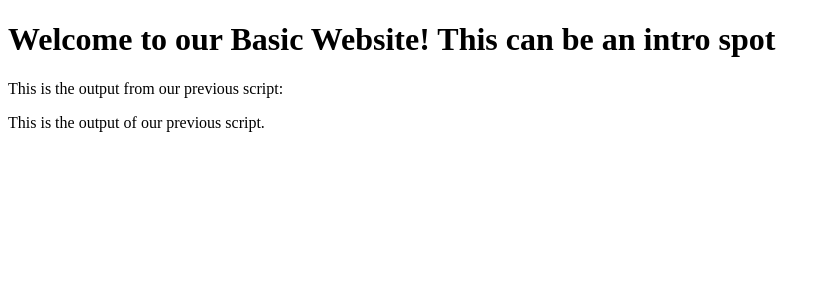
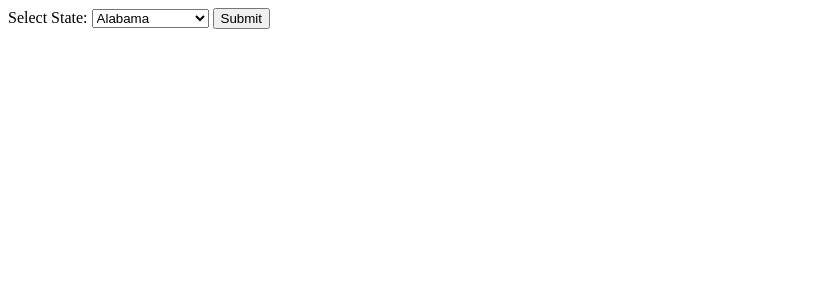
Before and after one commit to joshuamoore26GS/16B-Project-F23, a Flask app: page / in a window 1280 px wide. Shown: the top 300 px of the page, without its empty margins (0-831 px from the left). Run offline with Flask 3, Linux system fonts and the light colour scheme.

Commit message:
Website Edits

```diff
--- a/website_draft/app.py
+++ b/website_draft/app.py
@@ -1,13 +1,41 @@
-from flask import Flask, render_template
+from flask import Flask, render_template, request
+import pandas as pd
+import sqlite3
+from geopy.geocoders import Nominatim
+import plotly.express as px
 
 app = Flask(__name__)
 
-# Sample data or your previous script output
-previous_script_output = "This is the output of our previous script."
+# Initialize  database connection
+conn = sqlite3.connect("schools.db")
+
+
+def query_schools_database(state):
+    cmd = f"""
+    SELECT S.statename, S.lea_name, S.mstreet1, S.mzip
+    FROM schools S
+    WHERE S.statename = "{state}"
+    """
+    return pd.read_sql_query(cmd, conn)
+
+
+def geocode_address(address):
+    geolocator = Nominatim(user_agent="example app")
+    location = geolocator.geocode(address)
+    if location:
+        return location.latitude, location.longitude
+    else:
+        return None, None
 
 @app.route('/')
 def index():
-    return render_template('index.html', output=previous_script_output)
+    return render_template('index.html', PageTitle="CRT Data")
+
+@app.route('/process', methods=['POST'])
+def process():
+    selected_state = request.form['state']
+    schools_data = query_schools_database(selected_state)
+    return render_template('result.html', schools_data=schools_data)
 
 if __name__ == '__main__':
     app.run(debug=True, port=8080)
--- a/website_draft/templates/index.html
+++ b/website_draft/templates/index.html
@@ -1,13 +1,65 @@
+
 <!DOCTYPE html>
 <html>
 <head>
-    <title>Project</title>
+    <title>Select State</title>
 </head>
 <body>
-    <h1>Welcome to our Basic Website! This can be an intro spot</h1>
-    <div id="content">
-        <p>This is the output from our previous script:</p>
-        <p>{{ output }}</p>
-    </div>
+    <form action="/process" method="post">
+        <label for="state">Select State:</label>
+        <select id="state" name="state">
+            <option value="Alabama">Alabama</option>
+            <option value="Alaska">Alaska</option>
+            <option value="Arizona"> Alaska</option>
+            <option value="Arkansas">Arkansas</option>
+            <option value="California">California</option>
+            <option value="Colorado">Colorado</option>
+            <option value="Connecticut">Connecticut</option>
+            <option value="Delaware">Delaware</option>
+            <option value="Florida">Florida</option>
+            <option value="Georgia">Georgia</option>
+            <option value="Hawaii">Hawaii</option>
+            <option value="Idaho">Idaho</option>
+            <option value="Illinois">Illinois</option>
+            <option value="Indiana">Indiana</option>
+            <option value="Iowa">Iowa</option>
+            <option value="Kansas">Kansas</option>
+            <option value="Kentucky">Kentucky</option>
+            <option value="Louisiana">Louisiana</option>
+            <option value="Maine">Maine</option>
+            <option value="Maryland">Maryland</option>
+            <option value="Massachusetts">Massachusetts</option>
+            <option value="Michigan">Michigan</option>
+            <option value="Minnesota">Minnesota</option>
+            <option value="Mississippi">Mississippi</option>
+            <option value="Missouri">Missouri</option>
+            <option value="Montana">Montana</option>
+            <option value="Nebraska">Nebraska</option>
+            <option value="Nevada">Nevada</option>
+            <option value="New Hampshire">New Hampshire</option>
+            <option value="New Jersey">New Jersey</option>
+            <option value="New Mexico">New Mexico</option>
+            <option value="New York">New York</option>
+            <option value="North Carolina">North Carolina</option>
+            <option value="North Dakota">North Dakota</option>
+            <option value="Ohio">Ohio</option>
+            <option value="Oklahoma">Oklahoma</option>
+            <option value="Oregon">Oregon</option>
+            <option value="Pennsylvania">Pennsylvania</option>
+            <option value="Rhode Island">Rhode Island</option>
+            <option value="South Carolina">South Carolina</option>
+            <option value="South Dakota">South Dakota</option>
+            <option value="Tennessee">Tennessee</option>
+            <option value="Texas">Texas</option>
+            <option value="Utah">Utah</option>
+            <option value="Vermont">Vermont</option>
+            <option value="Virginia">Virginia</option>
+            <option value="Washington">Washington</option>
+            <option value="West Virginia">West Virginia</option>
+            <option value="Wisconsin">Wisconsin</option>
+            <option value="Wyoming">Wyoming</option>
+        </select>
+        <input type="submit" value="Submit">
+    </form>
 </body>
 </html>
```
Also changed, not shown: website_draft/schools.db (added), 10 other files.
